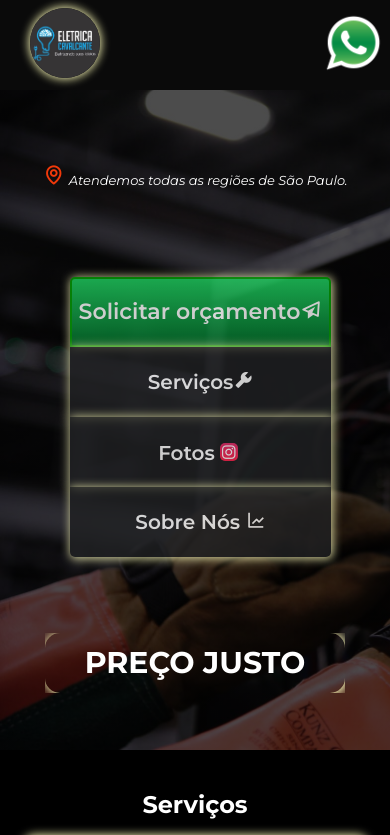
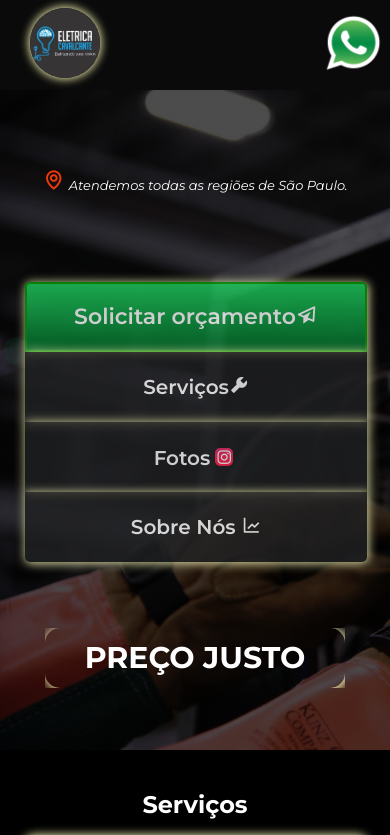
Before and after one commit to th-cavalcante/Eletrica-Cavalcante--ladingPage, a plain HTML site: page index.html in a window 390 px wide. Shown: the top 835 px of the page. Drawn offline with nearby package versions, Linux system fonts and the light colour scheme.

Commit message:
Update style.css

```diff
--- a/style.css
+++ b/style.css
@@ -332,6 +332,7 @@ footer button:hover{
     }
     #menu-toogle{
         margin-top: 60px;
+        width: 420px;
     }
     .btn-menu-toogle{
         opacity: none;
@@ -341,7 +342,7 @@ footer button:hover{
 
     }
     .carrocel {
-        margin-top: 60px;
+        margin-top: 50px;
       }
 
     .box-servicos{
```
